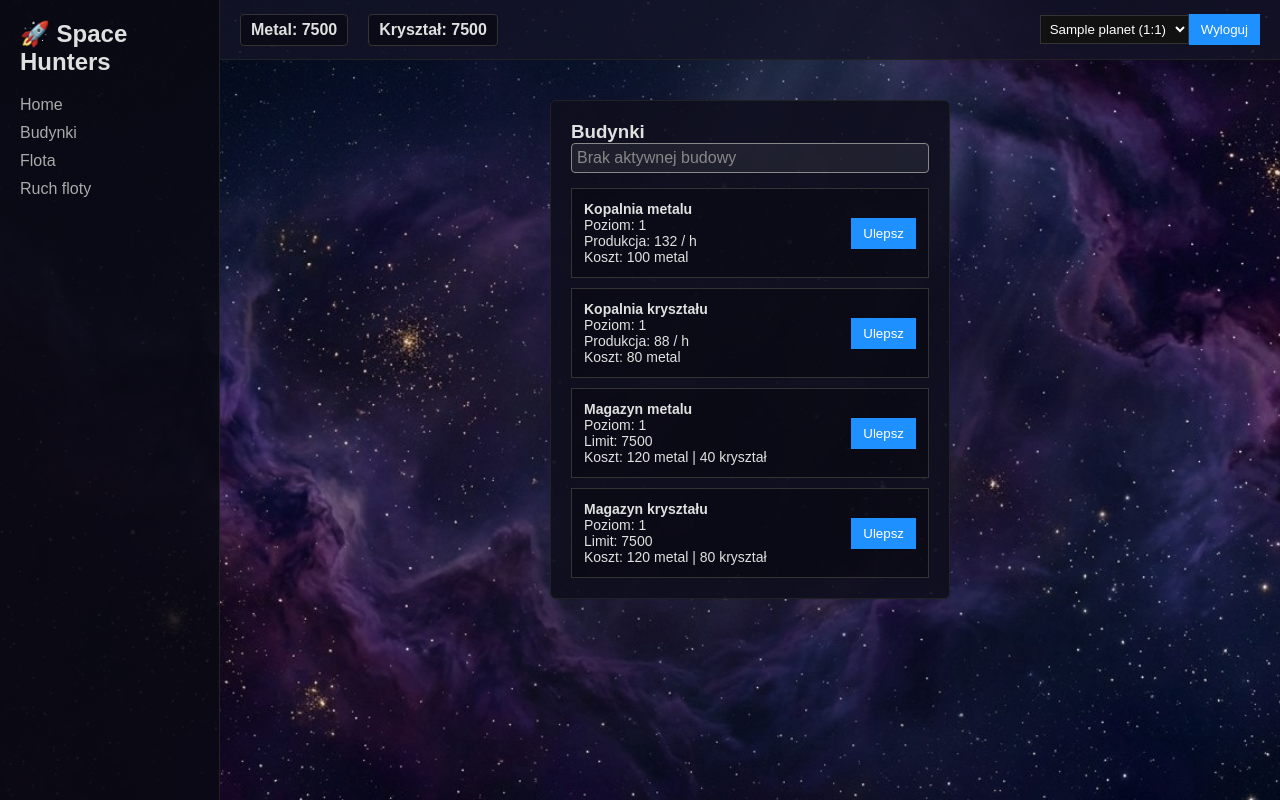
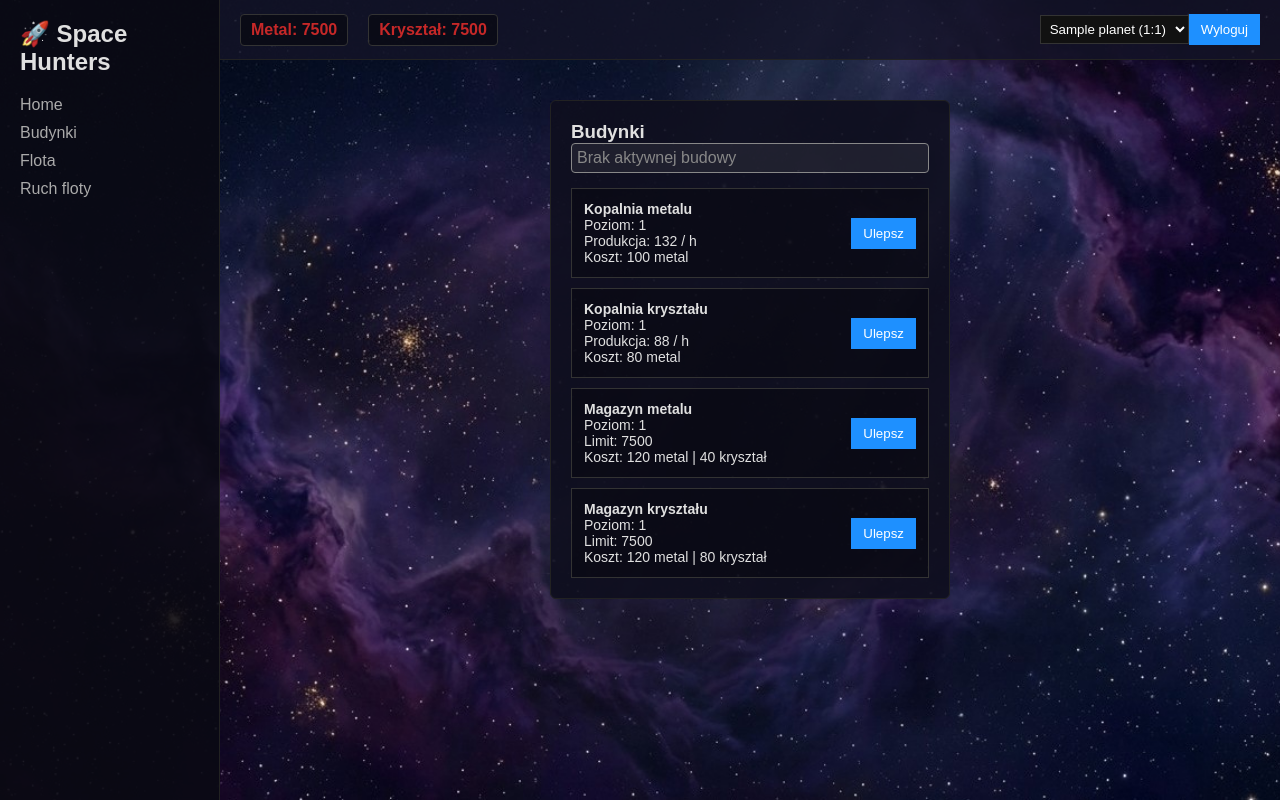
Before and after one commit to Lord-zet/spacehunters, a Django app: page /game/planet/1/buildings/ in a window 1280 px wide. Run offline with Django 5.2, Linux system fonts and the light colour scheme; a user stored in the database is signed in; tables that the repository leaves empty hold one stand-in row (values such as "Sample post").

Commit message:
feat: add storage capacity indicator for resources

```diff
--- a/src/apps/game/static/game/style.css
+++ b/src/apps/game/static/game/style.css
@@ -79,6 +79,11 @@ body.game-body {
     padding: 6px 10px;
     border: 1px solid #333;
     border-radius: 4px;
+}
+
+.resource-full {
+    color: #c62828;
+    font-weight: bold;
 }
 
 /* PLANET SWITCHER */
--- a/src/apps/game/templates/game/base.html
+++ b/src/apps/game/templates/game/base.html
@@ -38,8 +38,12 @@
 
         <!-- RESOURCES -->
         <div class="resources">
-            <div>Metal: {{ planet.metal }}</div>
-            <div>Kryształ: {{ planet.crystal }}</div>
+            <div class="{% if planet.metal >= storage_capacities.metal %}resource-full{% endif %}">
+                Metal: {{ planet.metal }}
+            </div>
+            <div class="{% if planet.crystal >= storage_capacities.crystal %}resource-full{% endif %}">
+                Kryształ: {{ planet.crystal }}
+            </div>
         </div>
 
         <!-- PLANET SWITCHER -->
--- a/src/apps/game/views.py
+++ b/src/apps/game/views.py
@@ -13,6 +13,12 @@ def get_planet_background(planet):
         "game/backgrounds/bg1.jpg",
     ]
     return backgrounds[planet.id % len(backgrounds)]
+
+def get_storage_capacities(planet):
+    return {
+        "metal": planet.get_storage_capacity("metal"),
+        "crystal": planet.get_storage_capacity("crystal"),
+    }
 
 def get_active_planet(request):
     planet_id = request.session.get("active_planet_id")
@@ -43,6 +49,7 @@ def planet_detail(request, pk):
     context = {
         "planet": planet,
         "background": background,
+        "storage_capacities": get_storage_capacities(planet),
     }
     return render(request, "game/planet_detail.html", context)
 
@@ -75,18 +82,13 @@ def planet_buildings(request, pk):
 
     background = get_planet_background(planet)
 
-    storage_capacities = {
-        "metal": planet.get_storage_capacity("metal"),
-        "crystal": planet.get_storage_capacity("crystal"),
-    }
-
     context = {
         "planet": planet,
         "production": planet.get_production_per_hour(),
         "building_costs": building_costs,
         "building_in_progress": planet.is_building_in_progress(),
         "background": background,
-        "storage_capacities": storage_capacities,
+        "storage_capacities": get_storage_capacities(planet),
     }
     return render(request, "game/buildings.html", context)
 
```
